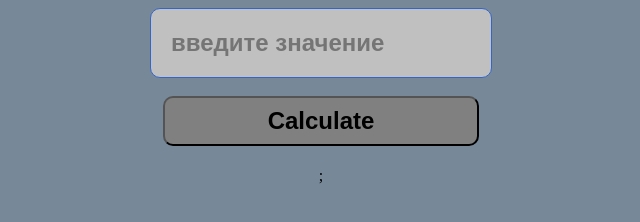
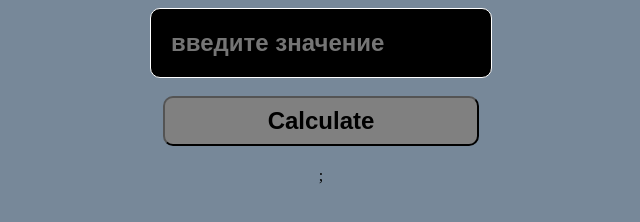
Before and after one commit to urononjs/Calculator_parser, a plain HTML site: page index.html in a window 1280 px wide. In both pictures the pointer is over the input "введите значение". Shown: the whole page, without its empty margins (319-959 px from the left). Drawn offline with Linux system fonts and the light colour scheme.

Commit message:
added style in input.MyButton:hover

```diff
--- a/style.css
+++ b/style.css
@@ -25,3 +25,9 @@ input.MyButton {
     border-radius: 10px;
 
 }
+
+input.MyButton:hover {
+    color: darkorange;
+    background: #000;
+    border: 1px solid #fff;
+}
```
